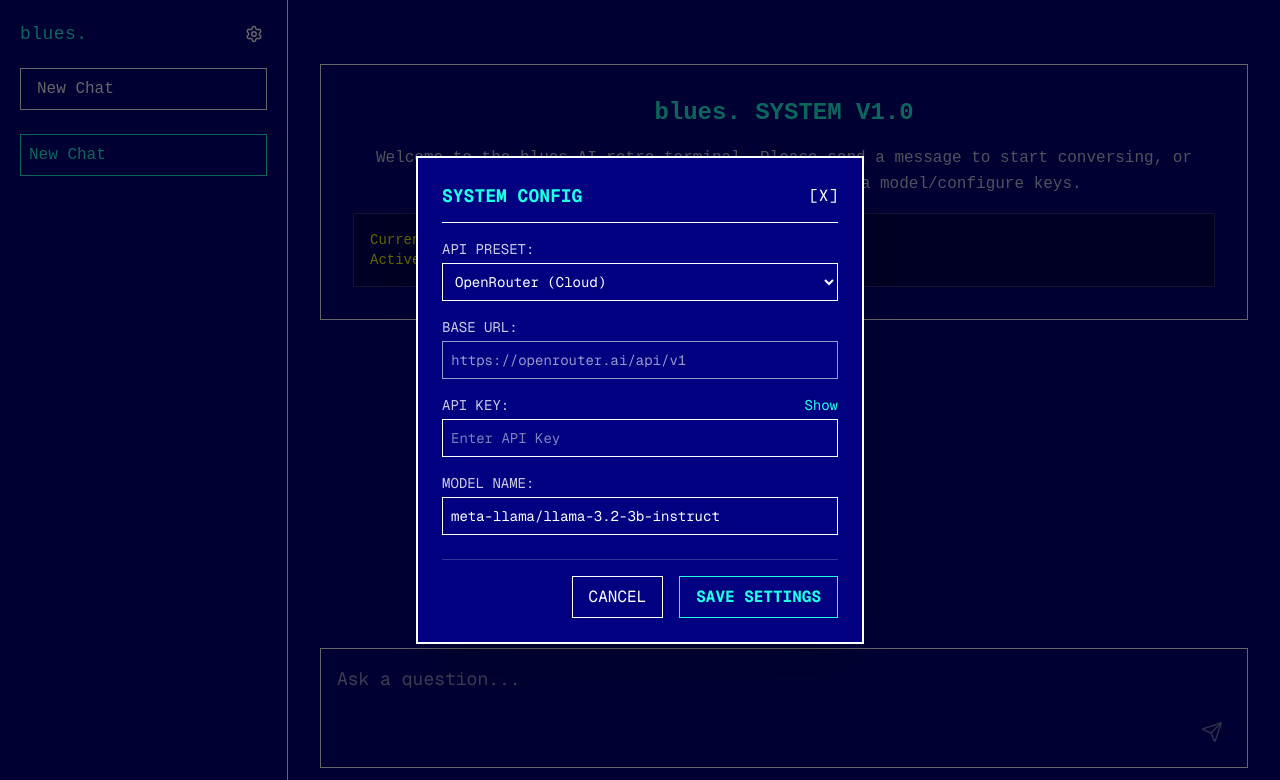
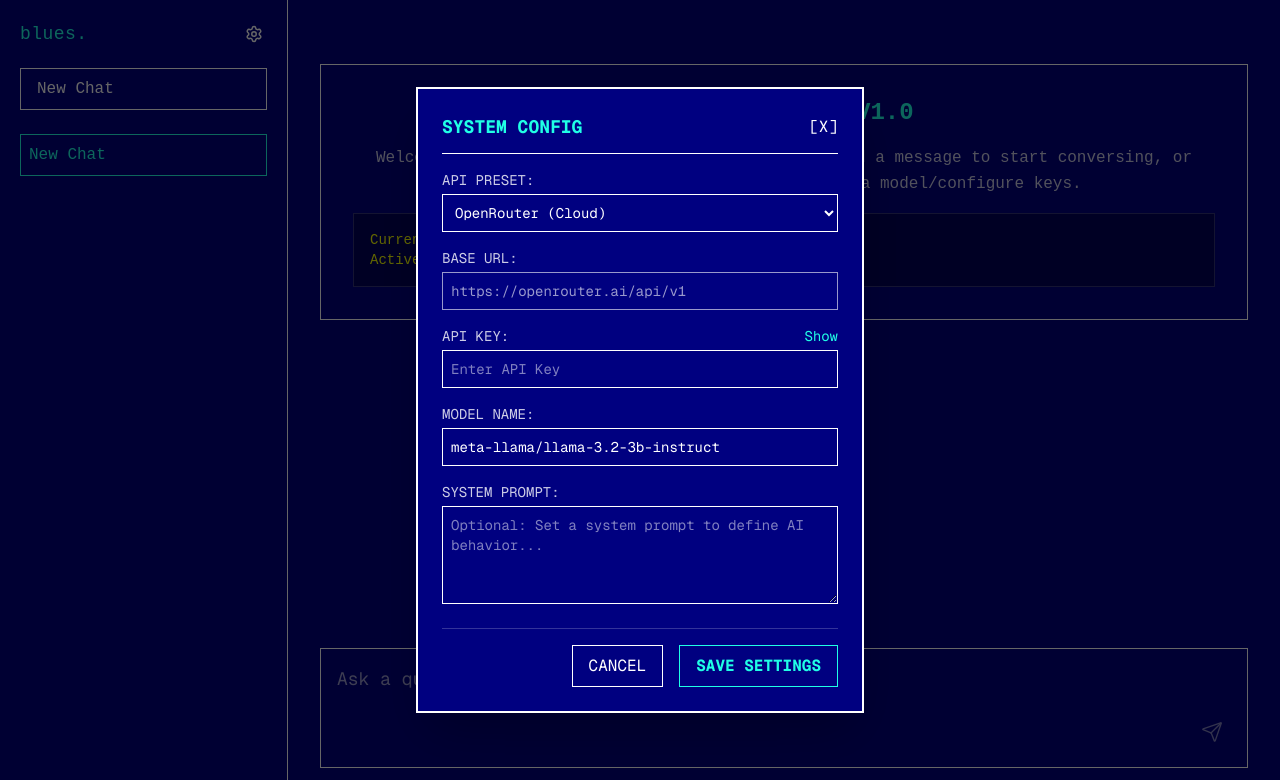
Before and after one commit to Jimuelzxc/avocado, a Next.js app: page / in a window 1280 px wide. Both pictures are taken after a click on the button 254 px from the left and 34 px from the top of the page. Shown: the top 780 px of the page. Built offline with nearby package versions, Linux system fonts and the light colour scheme.

Commit message:
feat: add system prompt textarea to settings modal

```diff
--- a/app/components/SettingsModal.tsx
+++ b/app/components/SettingsModal.tsx
@@ -4,7 +4,7 @@ import React, { useState } from 'react';
 import { useChatStore } from '../store/chatStore';
 
 export function SettingsModal() {
-  const { apiKey, baseUrl, model, setSettings, setSettingsOpen } = useChatStore();
+  const { apiKey, baseUrl, model, systemPrompt, setSettings, setSettingsOpen } = useChatStore();
 
   const [preset, setPreset] = useState(() => {
     if (baseUrl.includes('localhost') || baseUrl.includes('127.0.0.1')) {
@@ -18,6 +18,7 @@ export function SettingsModal() {
   const [localApiKey, setLocalApiKey] = useState(apiKey);
   const [localBaseUrl, setLocalBaseUrl] = useState(baseUrl);
   const [localModel, setLocalModel] = useState(model);
+  const [localSystemPrompt, setLocalSystemPrompt] = useState(systemPrompt);
   const [showKey, setShowKey] = useState(false);
 
   // Handle preset selection
@@ -38,6 +39,7 @@ export function SettingsModal() {
       apiKey: localApiKey,
       baseUrl: localBaseUrl,
       model: localModel,
+      systemPrompt: localSystemPrompt,
     });
     setSettingsOpen(false);
   };
@@ -115,6 +117,18 @@ export function SettingsModal() {
               className="w-full bg-[#000080] border border-white text-white p-2 outline-none focus:border-[#20ffe5]"
             />
           </div>
+
+          {/* System Prompt */}
+          <div className="flex flex-col gap-1">
+            <label className="text-white/80">SYSTEM PROMPT:</label>
+            <textarea
+              value={localSystemPrompt}
+              onChange={(e) => setLocalSystemPrompt(e.target.value)}
+              rows={4}
+              placeholder="Optional: Set a system prompt to define AI behavior..."
+              className="w-full bg-[#000080] border border-white text-white p-2 outline-none focus:border-[#20ffe5] font-mono text-sm resize-y"
+            />
+          </div>
         </div>
 
         {/* Action buttons */}
```
